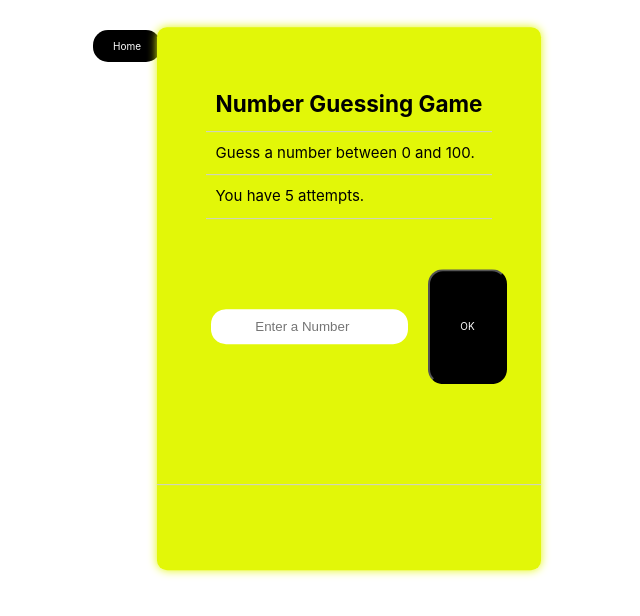
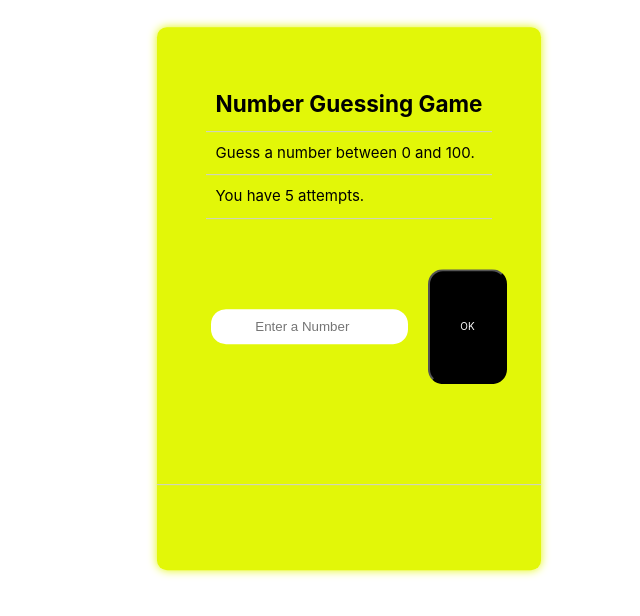
Before and after one commit to hanna-fmw/Number-Guessing-Game, a plain HTML site: page index.html in a window 1280 px wide. Shown: the whole page, without its empty margins (291-931 px from the left). Drawn offline with Linux system fonts and the light colour scheme.

Commit message:
link revert

```diff
--- a/index.html
+++ b/index.html
@@ -8,11 +8,7 @@
 		<title>Number Guessing Game</title>
 	</head>
 	<body>
-		<div>
-			<a href="https://hanna-fmw.github.io/updated-CV/index.html" class="home-btn">Home</a>
-		</div>
-
-		<div class="container">
+				<div class="container">
 			<header>
 				<h2>Number Guessing Game</h2>
 				<p>Guess a number between 0 and 100.</p>
--- a/style.css
+++ b/style.css
@@ -136,32 +136,6 @@ footer button:active {
 	display: none;
 }
 
-
-
-.home-btn {
-	text-decoration: none;
-	position: absolute;
-	top: 30rem;
-	left: 30vw;
-	padding: 10rem 20rem;
-	color: white;
-	background-color: black;
-	border-radius: 15rem;
-	font-size: 10rem;
-	font-family: inherit;
-	}
-
-	.home-btn:hover {
-		transform: scale(0.98);
-		color: white;
-
-	}
-
-	.home-btn:active {
-		transform: scale(0.9);
-	}
-
-
 @media (max-width: 500px) {
 	.input {
 		display: flex;
```
